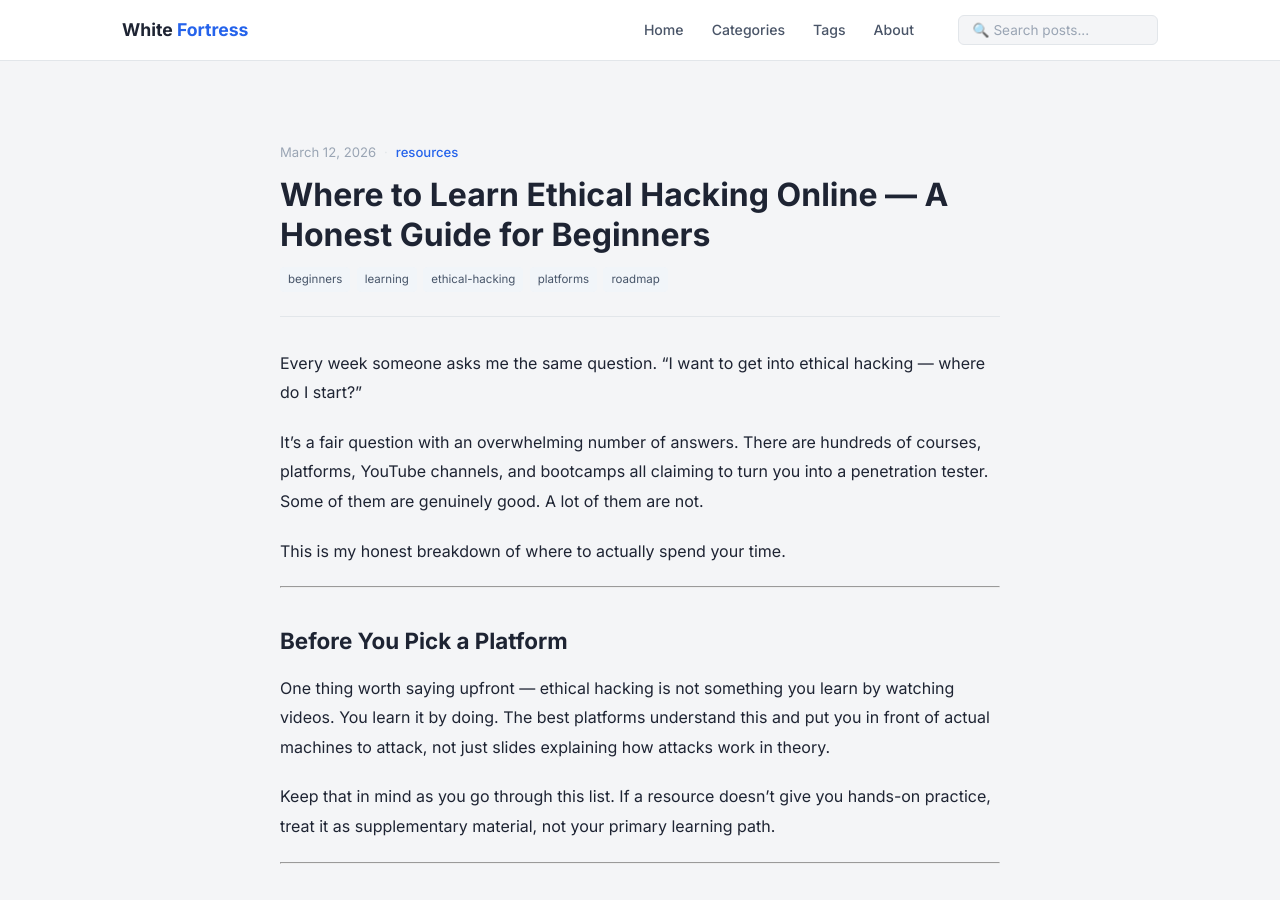
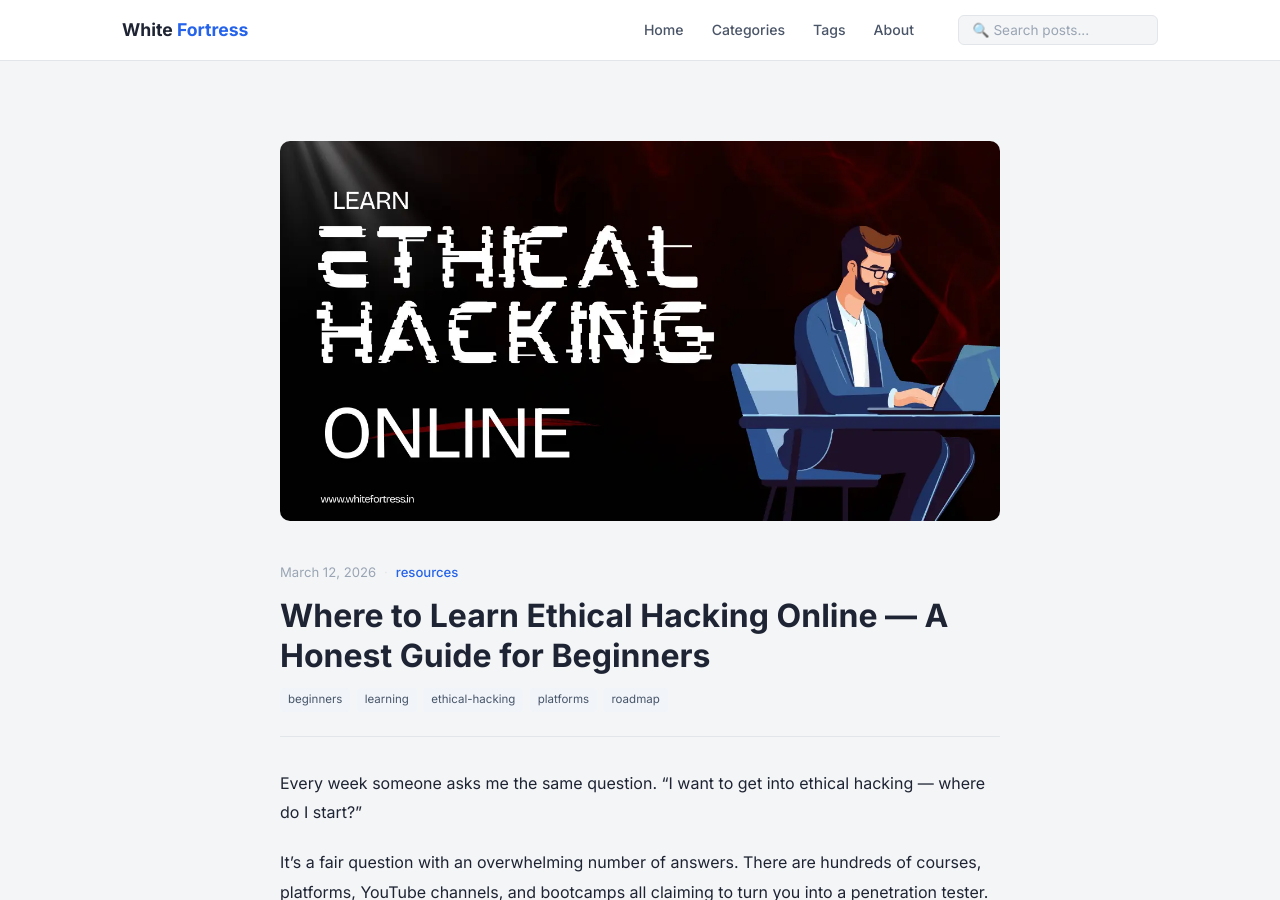
Before and after one commit to whitefortressacademysh-cloud/blog.whitefortress.in, a Jekyll site: the page built from _posts/2026-03-12-where-to-learn-ethical-hacking-online.md, in a window 1280 px wide and 900 px high. Built offline with Jekyll 4.4.1, drawn with Linux system fonts in a browser that asks for light colours.

Commit message:
Update 2026-03-12-where-to-learn-ethical-hacking-online.md

```diff
--- a/_posts/2026-03-12-where-to-learn-ethical-hacking-online.md
+++ b/_posts/2026-03-12-where-to-learn-ethical-hacking-online.md
@@ -4,6 +4,8 @@ title: "Where to Learn Ethical Hacking Online — A Honest Guide for Beginners"
 date: 2026-03-12
 categories: resources
 tags: beginners learning ethical-hacking platforms roadmap
+image: /assets/online.webp
+image_alt: "How to Learn Ethical Hacking Online"
 ---
 
 Every week someone asks me the same question. "I want to get into ethical hacking — where do I start?"
```
